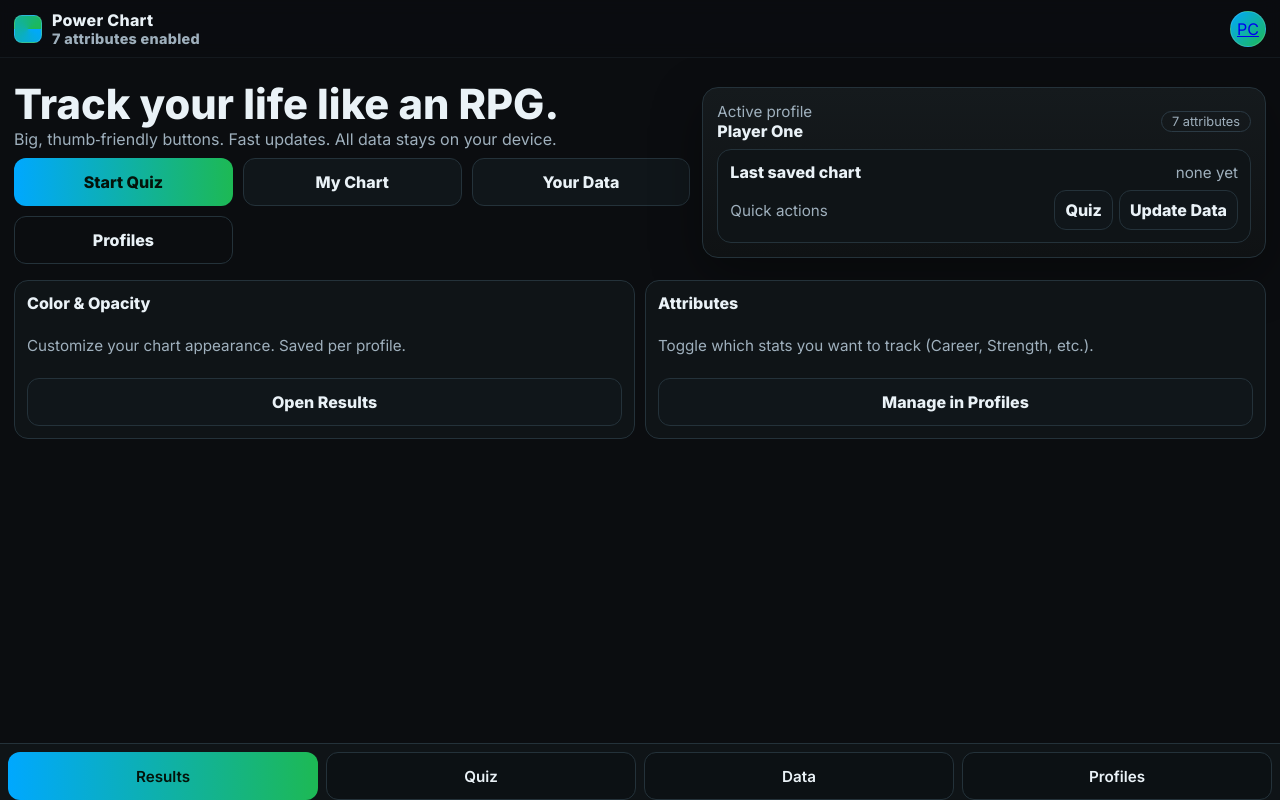
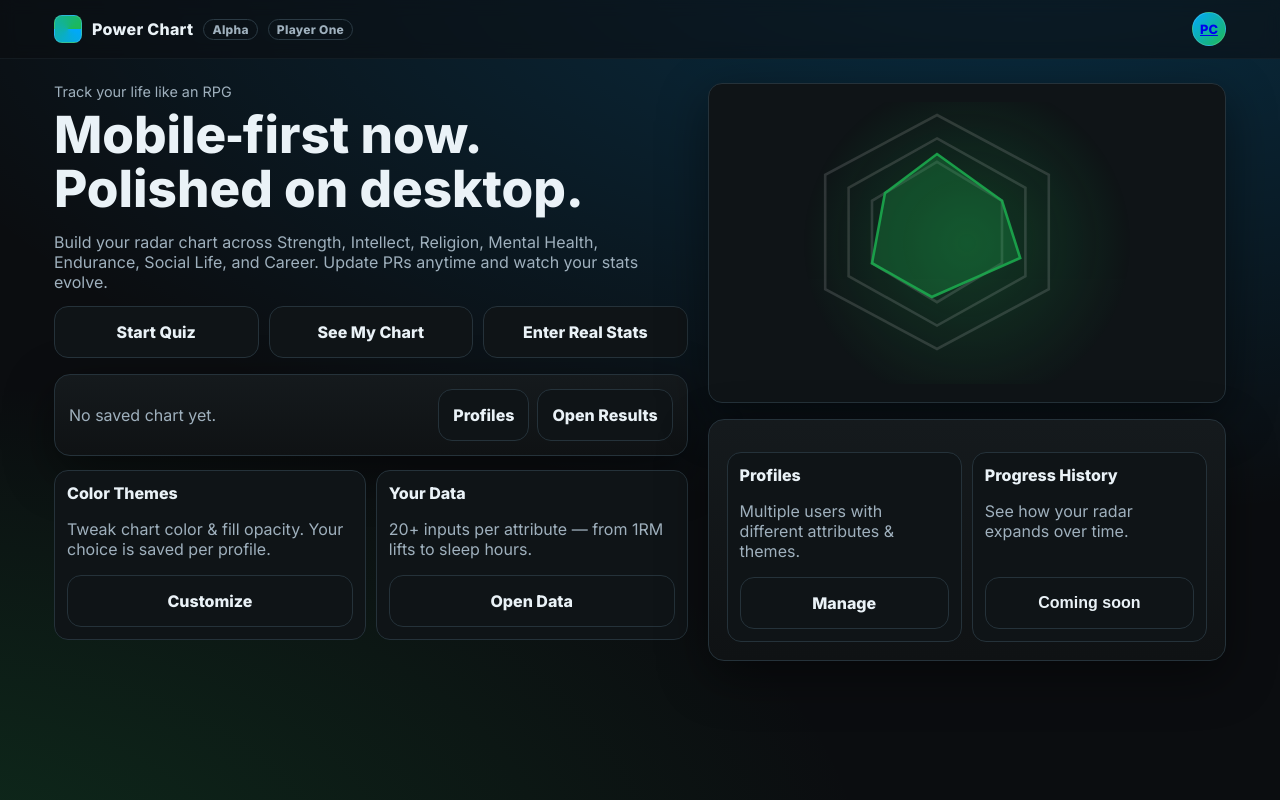
Before and after one commit to ZakyZerrouki/PowerCharts, a plain HTML site: page index.html in a window 1280 px wide. Drawn offline with Linux system fonts and the light colour scheme.

Commit message:
Update index.html

```diff
--- a/index.html
+++ b/index.html
@@ -8,199 +8,249 @@
 <link href="https://fonts.googleapis.com/css2?family=Inter:wght@400;600;800&display=swap" rel="stylesheet">
 <style>
   :root{
-    --bg:#0b0d10; --panel:#12161a; --ink:#eaf2f7; --muted:#9fb0bd; --ring:#24323a;
+    --bg:#0b0d10; --panel:#12161a; --ring:#25323a; --ink:#eaf2f7; --muted:#9fb0bd;
     --accent:#1db954; --accent2:#00a8ff; --radius:16px;
-    --tap:48px;
   }
   *{box-sizing:border-box}
   html,body{height:100%}
   body{
-    margin:0; font-family:Inter,system-ui,-apple-system,Segoe UI,Roboto,Arial,sans-serif; color:var(--ink);
-    background: var(--bg);
-    -webkit-font-smoothing:antialiased; -moz-osx-font-smoothing:grayscale;
+    margin:0; font-family:Inter,system-ui,-apple-system,Segoe UI,Roboto,Arial,sans-serif;
+    background: radial-gradient(1200px 600px at 80% -10%, rgba(0,168,255,.22), transparent),
+                radial-gradient(1000px 500px at -10% 110%, rgba(29,185,84,.18), transparent),
+                var(--bg);
+    color:var(--ink);
   }
 
-  /* Header */
-  header{
-    position:sticky; top:0; z-index:30; backdrop-filter: blur(8px);
+  /* Header (shared) */
+  .nav{
+    position:sticky; top:0; z-index:40; backdrop-filter: blur(8px);
     background: rgba(12,14,17,.55); border-bottom:1px solid rgba(37,50,58,.35);
+    padding: env(safe-area-inset-top) 0 0;
   }
-  .h-inner{ display:flex; align-items:center; justify-content:space-between; gap:10px; padding:10px 14px; }
+  .nav-inner{
+    max-width:1200px; margin:0 auto; height:58px; display:flex; align-items:center; justify-content:space-between; padding:0 14px;
+  }
   .brand{ display:flex; align-items:center; gap:10px; font-weight:800; letter-spacing:.3px }
-  .logo{ width:28px; height:28px; border-radius:8px; background:conic-gradient(from 90deg at 50% 50%, var(--accent2), var(--accent)); border:1px solid rgba(255,255,255,.15) }
-  .pfp{ width:36px; height:36px; border-radius:999px; border:1px solid rgba(255,255,255,.15); overflow:hidden; background:linear-gradient(135deg,#00a8ff,#1db954); display:grid; place-items:center; }
-  .pfp img{ width:100%; height:100%; object-fit:cover }
-  .sub{ color:var(--muted); font-size:.9rem }
+  .logo{ width:28px;height:28px;border-radius:8px;background:conic-gradient(from 90deg at 50% 50%, var(--accent2), var(--accent)); border:1px solid rgba(255,255,255,.15) }
+  .badge{ font-size:.75rem; padding:2px 8px; border:1px solid #2b3a44; border-radius:999px; color:var(--muted) }
+  .avatar{ width:34px; height:34px; border-radius:999px; border:1px solid rgba(255,255,255,.15); background:linear-gradient(135deg,var(--accent2),var(--accent)); display:grid; place-items:center; font-weight:800; font-size:.8rem; overflow:hidden }
+  .avatar img{ width:100%; height:100%; object-fit:cover }
 
-  /* Hero */
+  /* Mobile-first layout */
   .hero{
-    display:grid; gap:12px; padding:16px 14px 6px;
+    max-width:1200px; margin:14px auto; padding:0 14px 80px; /* space for bottom nav */
   }
-  .title{ font-size:clamp(1.6rem, 5vw, 2.6rem); line-height:1.1; margin:0 }
-  .kicker{ color:var(--muted); margin:0 }
-  .cta{ display:grid; grid-template-columns:1fr 1fr; gap:10px; margin-top:8px }
-  .btn{
-    display:inline-flex; align-items:center; justify-content:center; gap:8px;
-    height:var(--tap); padding:0 14px; border-radius:12px; border:1px solid var(--ring); background:#10161a; color:var(--ink);
-    text-decoration:none; font-weight:700; font-size:1rem;
+  .eyebrow{ color:var(--muted); font-size:.9rem }
+  .title{ font-size: clamp(1.9rem, 6vw, 3.2rem); line-height:1.05; margin:8px 0 10px; }
+  .kicker{ color:var(--muted); margin-bottom:14px }
+
+  .cta-grid{
+    display:grid; grid-template-columns:1fr 1fr; gap:10px; margin-top:14px;
   }
-  .btn.primary{ border:none; background:linear-gradient(90deg,var(--accent2),var(--accent)); color:#04130a; }
-  .btn.ghost{ background:transparent }
-  .btn:active{ transform: translateY(1px); }
+  a.btn, button.btn{
+    text-decoration:none; color:var(--ink); background:#0f1417; border:1px solid var(--ring);
+    padding:14px; border-radius:14px; font-weight:700; font-size:1rem; display:inline-flex; align-items:center; justify-content:center; gap:10px; cursor:pointer;
+    min-height:52px; transition:.2s;
+  }
+  a.btn:active, button.btn:active{ transform: scale(.98) }
+  .primary{ background:linear-gradient(90deg,var(--accent2),var(--accent)); border-color:transparent; }
 
-  /* Cards */
-  .section{ padding:10px 14px 90px; } /* leave space for bottom nav */
-  .panel{ background: linear-gradient(180deg, #151a1d, #0f1214); border:1px solid var(--ring); border-radius:var(--radius); padding:14px; box-shadow: 0 16px 50px rgba(0,0,0,.35); }
-  .grid{ display:grid; gap:10px; }
-  .card{ background:#0f1417; border:1px solid var(--ring); border-radius:14px; padding:12px; display:grid; gap:8px }
-  .card h3{ margin:0; font-size:1rem }
-  .muted{ color:var(--muted); font-size:.95rem }
-  .row{ display:flex; align-items:center; justify-content:space-between; gap:10px }
-  .pill{ font-size:.8rem; padding:2px 10px; border:1px solid #2b3a44; border-radius:999px; color:var(--muted) }
+  .info{
+    margin-top:16px; background: linear-gradient(180deg, #151a1d, #0f1214); border:1px solid var(--ring); border-radius:var(--radius);
+    padding:14px; box-shadow: 0 16px 50px rgba(0,0,0,.45);
+  }
+  .row{ display:flex; align-items:center; justify-content:space-between; gap:12px; flex-wrap:wrap }
+  .muted{ color:var(--muted) }
 
-  /* Bottom Nav (mobile-first) */
-  .nav-bottom{
-    position:fixed; left:0; right:0; bottom:0; z-index:40;
-    background:#0f1417; border-top:1px solid var(--ring);
-    padding: max(8px, env(safe-area-inset-bottom)) 8px  calc(env(safe-area-inset-bottom));
+  /* Feature cards (mobile) */
+  .grid{
+    display:grid; grid-template-columns:1fr; gap:10px; margin-top:14px;
   }
-  .tabs{ display:grid; grid-template-columns: repeat(4, 1fr); gap:8px; }
-  .tab{
-    height:var(--tap); border-radius:12px; border:1px solid var(--ring); background:#0c1114;
-    color:var(--ink); display:grid; place-items:center; text-decoration:none; font-weight:600; font-size:.95rem;
+  .card{ background:#0f1417; border:1px solid var(--ring); border-radius:14px; padding:12px; min-height:110px; display:flex; flex-direction:column; justify-content:space-between }
+  .card h3{ margin:0 0 6px; font-size:1rem }
+
+  /* Sticky bottom nav (mobile only) */
+  .tabs{
+    position:fixed; left:0; right:0; bottom:0; z-index:50; padding-bottom: max(env(safe-area-inset-bottom), 8px);
+    background:rgba(12,14,17,.7); backdrop-filter: blur(8px); border-top:1px solid rgba(37,50,58,.35);
   }
-  .tab:active{ transform: translateY(1px); }
-  .tab.primary{ background:linear-gradient(90deg,var(--accent2),var(--accent)); color:#04130a; border:none; }
+  .tabs-inner{ max-width:600px; margin:0 auto; display:grid; grid-template-columns:repeat(4,1fr); gap:8px; padding:8px 12px 0; }
+  .tab{ display:flex; flex-direction:column; align-items:center; gap:4px; font-size:.85rem; color:var(--ink); text-decoration:none }
+  .dot{ width:8px; height:8px; border-radius:999px; background:var(--accent) }
 
-  /* Larger screens */
+  /* ===== Desktop Enhancements ===== */
   @media (min-width: 768px){
-    .hero{ grid-template-columns: 1.2fr 1fr; align-items:center; padding-top:24px }
-    .cta{ grid-template-columns: repeat(3, 1fr); }
-    .grid.cards{ grid-template-columns: repeat(2, 1fr); }
-    .section{ padding-bottom:24px }
+    .hero{ padding-bottom: 24px; }
+    .cta-grid{ grid-template-columns: repeat(3, minmax(0,1fr)); }
+    .grid{ grid-template-columns: repeat(2, minmax(0,1fr)); }
+    .tabs{ display:none; } /* hide bottom nav on tablet/desktop */
   }
-
-  /* Motion & touch tweaks */
-  @media (prefers-reduced-motion: reduce){
-    *{ animation:none !important; transition:none !important }
+  @media (min-width: 1024px){
+    .hero-wrap{
+      max-width:1200px; margin:24px auto; padding:0 14px;
+      display:grid; grid-template-columns: 1.1fr 0.9fr; gap:20px; align-items:stretch;
+    }
+    .hero{ padding:0; margin:0; }
+    .panel{
+      background: linear-gradient(180deg, #151a1d, #0f1214); border:1px solid var(--ring); border-radius:var(--radius);
+      padding:18px; box-shadow: 0 16px 50px rgba(0,0,0,.45);
+    }
+    .desktop-right{
+      display:grid; grid-template-rows: 320px auto; gap:16px;
+    }
+    .preview{
+      position:relative; overflow:hidden; border-radius:14px; border:1px solid var(--ring); background:#0f1417;
+      display:grid; place-items:center;
+    }
+    .radar{
+      width:100%; height:100%; max-width:520px; max-height:320px; opacity:.9;
+      background:
+        radial-gradient(circle at 50% 50%, rgba(29,185,84,.25), transparent 60%);
+    }
+    .grid{ grid-template-columns: repeat(2, minmax(0,1fr)); }
+  }
+  @media (prefers-reduced-motion: no-preference){
+    .fade{ animation: fade .5s ease both; }
+    @keyframes fade{ from{opacity:0; transform:translateY(6px)} to{opacity:1; transform:none} }
   }
 </style>
 </head>
 <body>
-  <header>
-    <div class="h-inner">
+  <div class="nav">
+    <div class="nav-inner">
       <div class="brand">
         <div class="logo"></div>
-        <div>
-          Power Chart
-          <div id="sub" class="sub">Loading profile…</div>
+        <span>Power Chart</span>
+        <span class="badge">Alpha</span>
+        <span id="who" class="badge" style="display:none"></span>
+      </div>
+      <a class="avatar" href="Profiles.html" title="Profiles" id="avatar"><span>PC</span></a>
     </div>
   </div>
-      <a class="pfp" href="Profiles.html" title="Profiles"><span>PC</span></a>
+
+  <div class="hero-wrap">
+    <section class="hero fade">
+      <div class="eyebrow">Track your life like an RPG</div>
+      <h1 class="title">Mobile‑first now.<br>Polished on desktop.</h1>
+      <p class="kicker">Build your radar chart across Strength, Intellect, Religion, Mental Health, Endurance, Social Life, and Career. Update PRs anytime and watch your stats evolve.</p>
+
+      <div class="cta-grid">
+        <a class="btn primary" href="Quiz.html">Start Quiz</a>
+        <a class="btn" href="Results.html">See My Chart</a>
+        <a class="btn" href="Data.html">Enter Real Stats</a>
       </div>
-  </header>
 
-  <section class="hero">
-    <div>
-      <h1 class="title">Track your life like an RPG.</h1>
-      <p class="kicker">Big, thumb‑friendly buttons. Fast updates. All data stays on your device.</p>
-      <div class="cta">
-        <a class="btn primary" href="Quiz.html">Start Quiz</a>
-        <a class="btn" href="Results.html">My Chart</a>
-        <a class="btn" href="Data.html">Your Data</a>
-        <a class="btn ghost" href="Profiles.html">Profiles</a>
+      <div class="info" style="margin-top:16px">
+        <div class="row">
+          <div id="lastSaved" class="muted">No saved chart yet.</div>
+          <div style="display:flex; gap:8px">
+            <a class="btn" href="Profiles.html">Profiles</a>
+            <a class="btn" href="Results.html">Open Results</a>
           </div>
         </div>
-    <div class="panel">
-      <div class="row">
+      </div>
+
+      <div class="grid">
+        <div class="card">
           <div>
-          <div class="muted">Active profile</div>
-          <div id="username" style="font-weight:800">Player One</div>
+            <h3>Color Themes</h3>
+            <p class="muted">Tweak chart color & fill opacity. Your choice is saved per profile.</p>
           </div>
-        <span id="attrCount" class="pill">— attributes</span>
+          <a class="btn" href="Results.html">Customize</a>
         </div>
-      <div class="card" style="margin-top:8px">
-        <div class="row">
-          <strong>Last saved chart</strong>
-          <span id="lastSaved" class="muted">—</span>
+        <div class="card">
+          <div>
+            <h3>Your Data</h3>
+            <p class="muted">20+ inputs per attribute — from 1RM lifts to sleep hours.</p>
           </div>
-        <div class="row">
-          <span class="muted">Quick actions</span>
-          <div class="row" style="gap:6px">
-            <a class="btn" style="height:40px;padding:0 10px" href="Quiz.html">Quiz</a>
-            <a class="btn" style="height:40px;padding:0 10px" href="Data.html">Update Data</a>
-          </div>
-        </div>
+          <a class="btn" href="Data.html">Open Data</a>
         </div>
       </div>
     </section>
 
-  <section class="section">
-    <div class="grid cards">
+    <!-- Desktop right column -->
+    <aside class="desktop-right" aria-hidden="true">
+      <div class="panel preview fade">
+        <div class="radar">
+          <!-- simple decorative preview -->
+          <svg viewBox="0 0 100 100" width="100%" height="100%" style="max-width:420px;max-height:260px">
+            <g fill="none" stroke="rgba(255,255,255,.15)">
+              <polygon points="50,5 93,28 93,72 50,95 7,72 7,28"/>
+              <polygon points="50,14 84,33 84,67 50,86 16,67 16,33"/>
+              <polygon points="50,23 75,38 75,62 50,77 25,62 25,38"/>
+            </g>
+            <polygon points="50,20 75,38 82,60 48,75 25,62 30,35" fill="rgba(29,185,84,.28)" stroke="rgba(29,185,84,.9)"></polygon>
+          </svg>
+        </div>
+      </div>
+      <div class="panel fade">
+        <div class="grid">
           <div class="card">
-        <h3>Color & Opacity</h3>
-        <p class="muted">Customize your chart appearance. Saved per profile.</p>
-        <a class="btn" href="Results.html">Open Results</a>
+            <div>
+              <h3>Profiles</h3>
+              <p class="muted">Multiple users with different attributes & themes.</p>
+            </div>
+            <a class="btn" href="Profiles.html">Manage</a>
           </div>
           <div class="card">
-        <h3>Attributes</h3>
-        <p class="muted">Toggle which stats you want to track (Career, Strength, etc.).</p>
-        <a class="btn" href="Profiles.html">Manage in Profiles</a>
+            <div>
+              <h3>Progress History</h3>
+              <p class="muted">See how your radar expands over time.</p>
+            </div>
+            <button class="btn" onclick="alert('Coming soon')">Coming soon</button>
           </div>
         </div>
-  </section>
+      </div>
+    </aside>
+  </div>
 
-  <nav class="nav-bottom">
-    <div class="tabs">
-      <a class="tab primary" href="Results.html">Results</a>
-      <a class="tab" href="Quiz.html">Quiz</a>
-      <a class="tab" href="Data.html">Data</a>
-      <a class="tab" href="Profiles.html">Profiles</a>
+  <!-- Mobile sticky tabs -->
+  <nav class="tabs">
+    <div class="tabs-inner">
+      <a class="tab" href="Results.html"><div class="dot"></div><div>Results</div></a>
+      <a class="tab" href="Quiz.html"><div class="dot"></div><div>Quiz</div></a>
+      <a class="tab" href="Data.html"><div class="dot"></div><div>Your Data</div></a>
+      <a class="tab" href="Profiles.html"><div class="dot"></div><div>Profiles</div></a>
     </div>
   </nav>
 
-  <!-- minimal profile reader -->
 
 <script>
-/* Minimal profile helper (read-only here) */
-const PC_MIN = (function(){
-  const KEY = "powerChart.profiles";
-  function load(){ try{ return JSON.parse(localStorage.getItem(KEY) || "{}"); }catch(e){ return {}; } }
-  function getActive(){
+/* ===== PowerChart Profiles & Storage Helpers (minimal) ===== */
+const PC = (function(){
+  const PROFILE_KEY = "powerChart.profiles";
+  function load(){ try{ return JSON.parse(localStorage.getItem(PROFILE_KEY)||'{"activeId":null,"byId":{}}'); }catch(e){ return {activeId:null,byId:{}}; } }
+  function save(s){ localStorage.setItem(PROFILE_KEY, JSON.stringify(s)); }
+  function ensure(){
     const s = load();
-    if (!s.activeId || !s.byId || !s.byId[s.activeId]) {
-      return { id:null, username:"Player One", pfp:null, enabledAttrs:["Intellect","Religion","Strength","Endurance","Social Life","Mental Health","Career"] };
+    if (!s.activeId || !s.byId[s.activeId]){
+      const id = crypto.randomUUID ? crypto.randomUUID() : String(Date.now());
+      s.byId[id] = { username: "Player One", pfp: null, enabledAttrs: ["Intellect","Religion","Strength","Endurance","Social Life","Mental Health","Career"], theme:{primary:"#1db954",alpha:25} };
+      s.activeId = id; save(s);
     }
-    return { id:s.activeId, ...s.byId[s.activeId] };
+    return s;
   }
-  return { getActive };
+  function active(){ const s = ensure(); return { id: s.activeId, ...s.byId[s.activeId] }; }
+  function key(base){ const {id} = active(); return `${base}.${id}`; }
+  return { active, key, load, save, ensure };
 })();
 </script>
 
+  <script>
+  // Show active user + last saved timestamp (per profile)
+  const ap = PC.active();
+  const who = document.getElementById('who');
+  who.style.display = 'inline-block';
+  who.textContent = ap.username || 'Player One';
+  const av = document.getElementById('avatar');
+  if (ap.pfp){ av.innerHTML = '<img src="'+ap.pfp+'" alt="pfp">'; }
 
-<script>
-(function init(){
-  const p = PC_MIN.getActive();
-  const sub = document.getElementById('sub');
-  const nameEl = document.getElementById('username');
-  const attrCountEl = document.getElementById('attrCount');
-  const pfp = document.querySelector('.pfp');
-
-  sub.textContent = (p.enabledAttrs ? p.enabledAttrs.length : 7) + " attributes enabled";
-  nameEl.textContent = p.username || "Player One";
-  attrCountEl.textContent = (p.enabledAttrs ? p.enabledAttrs.length : 7) + " attributes";
-  if (p.pfp){ pfp.innerHTML = '<img alt="pfp">'; pfp.querySelector('img').src = p.pfp; }
-
-  const latest = JSON.parse(localStorage.getItem("powerChart.latest."+ (p.id || "")) || "null") ||
-                 JSON.parse(localStorage.getItem("powerChart.latest") || "null"); // fallback first run
-  if (latest && latest.timestamp){
+  const latest = JSON.parse(localStorage.getItem(PC.key("powerChart.latest")) || "null");
+  if (latest && latest.timestamp) {
     const dt = new Date(latest.timestamp);
     const nice = dt.toLocaleString(undefined, {year:"numeric", month:"short", day:"2-digit", hour:"2-digit", minute:"2-digit"});
-    document.getElementById("lastSaved").textContent = nice;
-  } else {
-    document.getElementById("lastSaved").textContent = "none yet";
+    document.getElementById("lastSaved").textContent = "Last saved chart: " + nice;
   }
-})();
   </script>
 </body>
 </html>
```
Lines whose indentation alone changed are shown as unchanged.
